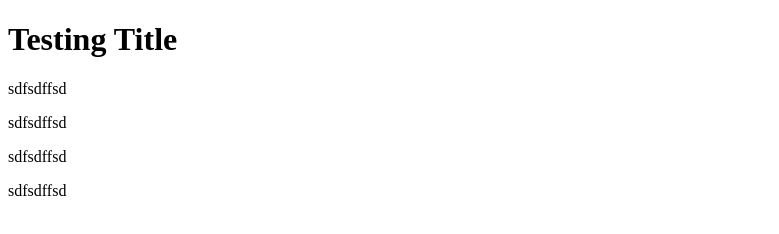
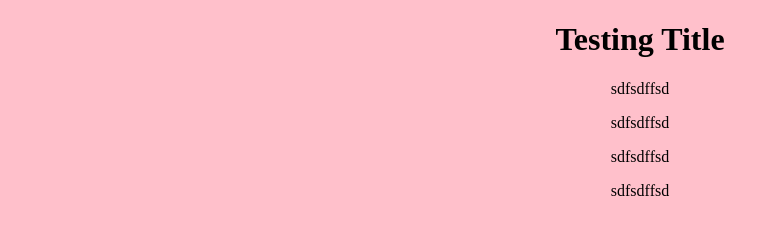
Before and after one commit to TempXmas/testing1, a plain HTML site: page index.html in a window 1280 px wide. Shown: the whole page, without its empty margins (0-779 px from the left). Drawn offline with Linux system fonts and the light colour scheme.

Commit message:
creating styles

```diff
--- a/index.html
+++ b/index.html
@@ -4,6 +4,7 @@
 	<meta charset="utf-8">
 	<meta name="viewport" content="width=device-width, initial-scale=1">
 	<title>Testing title</title>
+	<link rel="stylesheet" type="text/css" href="styles.css">
 </head>
 <body>
 
--- /dev/null
+++ b/styles.css
@@ -0,0 +1,6 @@
+body {
+	margin: 0;
+	background: pink;
+	text-align: center;
+
+}
```
